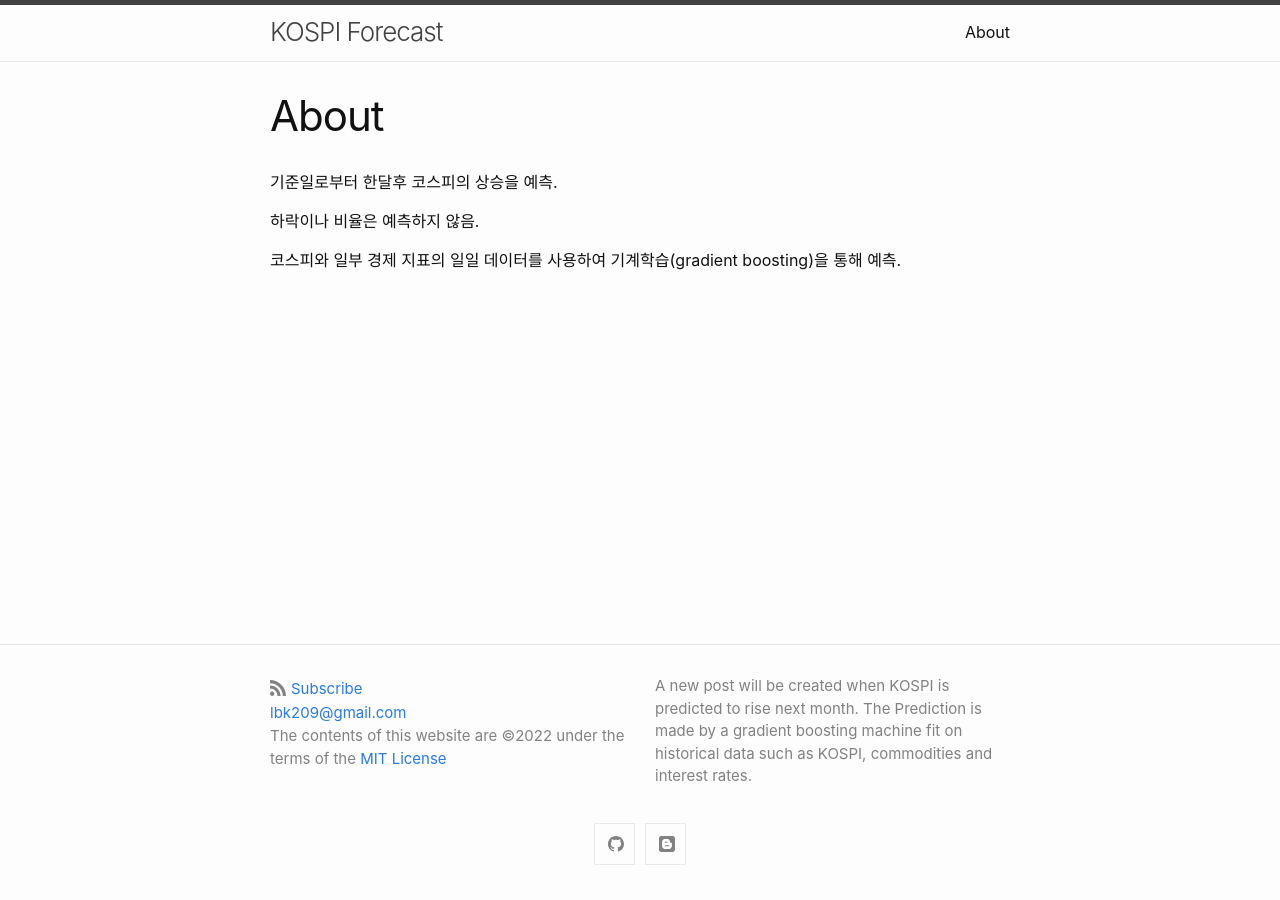
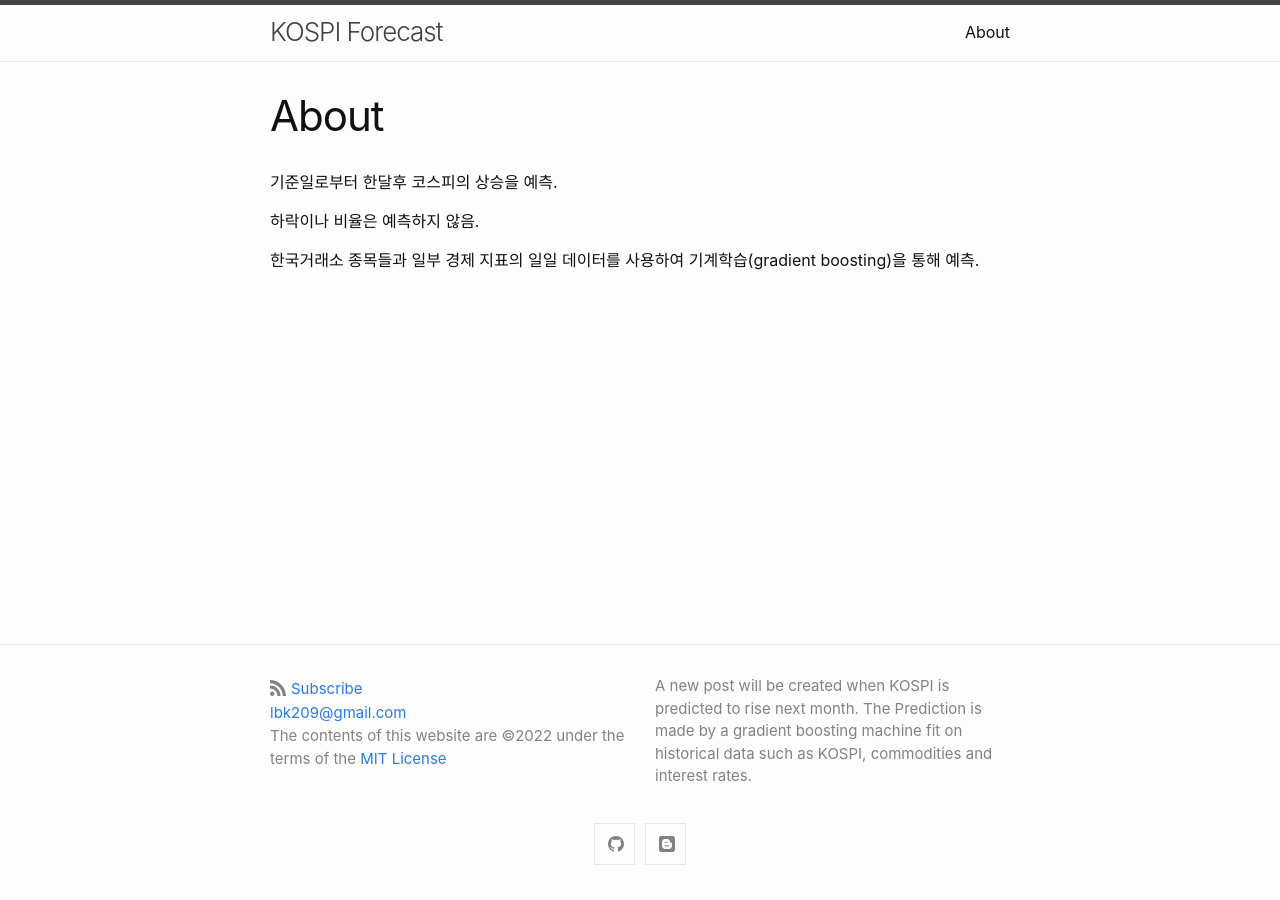
Before and after one commit to lbk209/kospi, a Jekyll site: the page built from about.md, in a window 1280 px wide. Built offline with Jekyll 4.4.1, drawn with Linux system fonts in a browser that asks for light colours.

Commit message:
Update about.md

```diff
--- a/about.md
+++ b/about.md
@@ -8,4 +8,4 @@ permalink: /about/
 
 하락이나 비율은 예측하지 않음.
 
-코스피와 일부 경제 지표의 일일 데이터를 사용하여 기계학습(gradient boosting)을 통해 예측.
+한국거래소 종목들과 일부 경제 지표의 일일 데이터를 사용하여 기계학습(gradient boosting)을 통해 예측.
```
